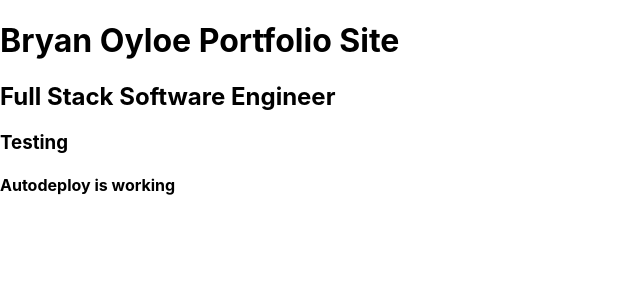
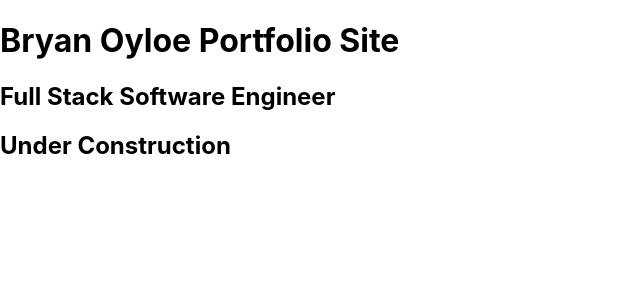
Before and after one commit to boyloe/portfolio, a React (Create React App) app: page / in a window 1280 px wide. Shown: the top 300 px of the page, without its empty margins (0-640 px from the left). Built offline with nearby package versions, Linux system fonts and the light colour scheme.

Commit message:
Add under construction

```diff
--- a/src/App.tsx
+++ b/src/App.tsx
@@ -5,8 +5,7 @@ function App() {
     <div className="App">
       <h1>Bryan Oyloe Portfolio Site</h1>
       <h2>Full Stack Software Engineer</h2>
-      <h3>Testing</h3>
-      <h4>Autodeploy is working</h4>
+      <h2>Under Construction</h2>
     </div>
   );
 }
```
